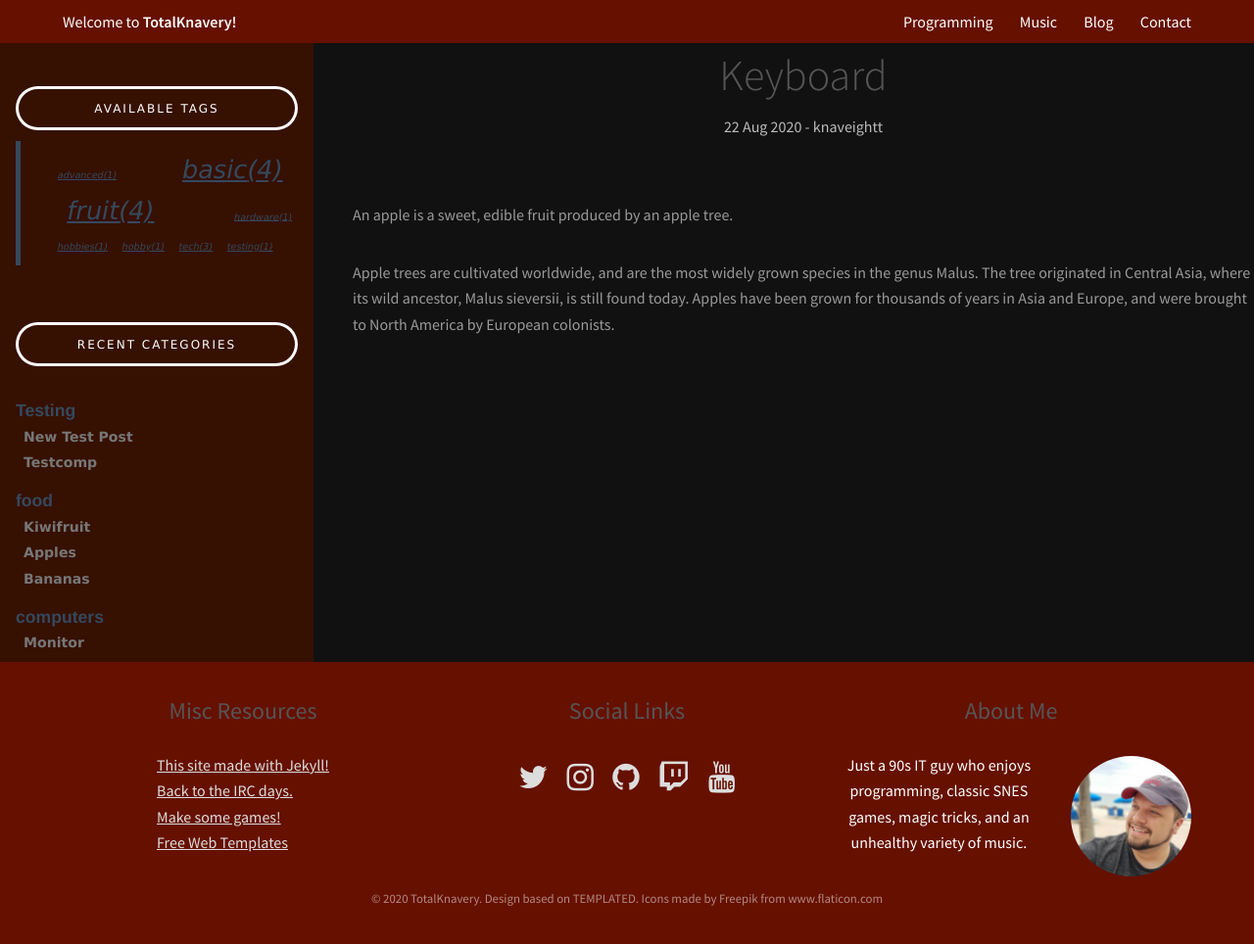
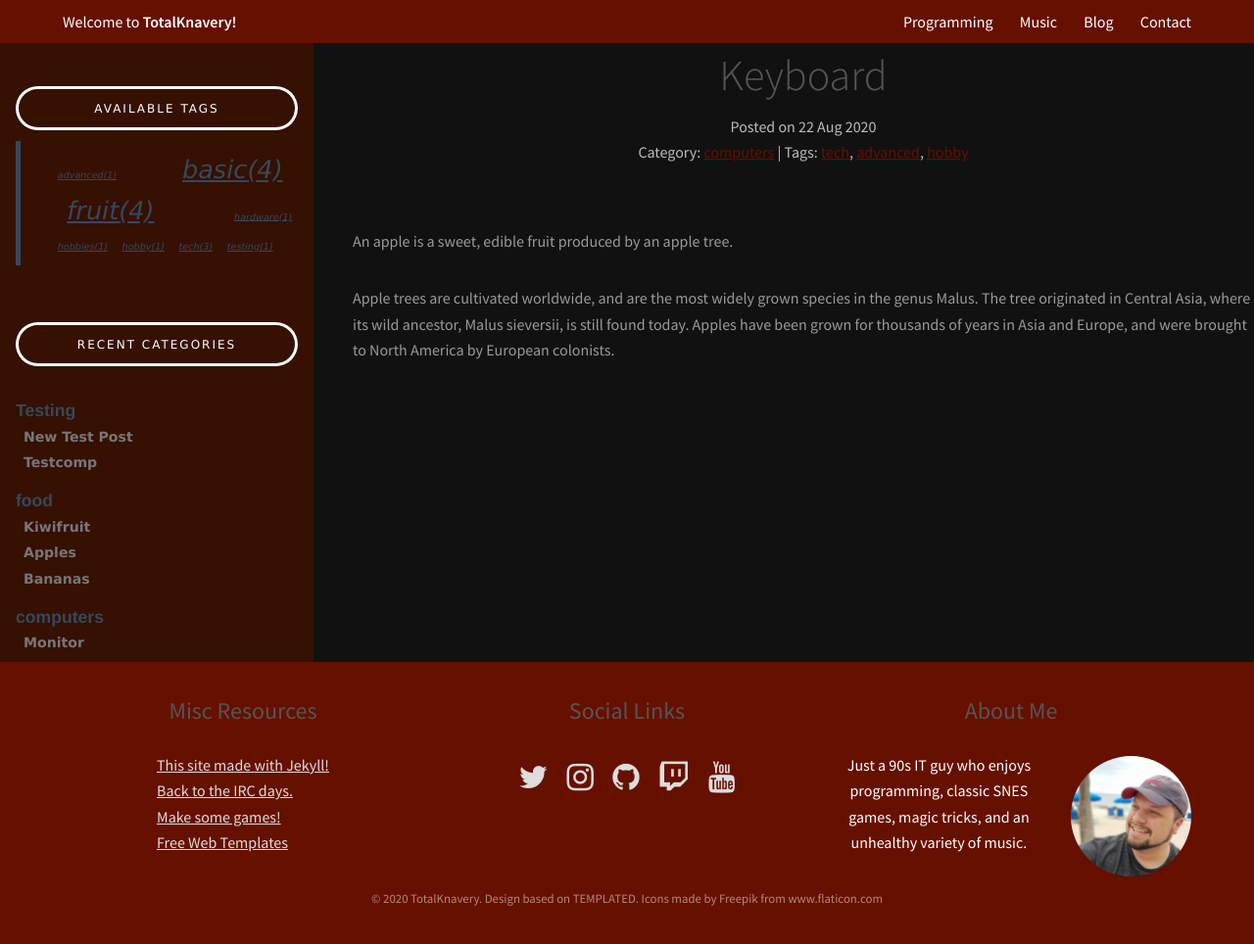
Before and after one commit to knaveightt/totalknavery, a Jekyll site: the page built from _posts/2020-08-22-keyboard.md, in a window 1280 px wide and 986 px high. Shown: the top 964 px of the window at 98% size. Built offline with Jekyll 4.4.1, drawn with Linux system fonts in a browser that asks for light colours.

Commit message:
Updated blog post layout

```diff
--- a/_layouts/post.html
+++ b/_layouts/post.html
@@ -51,7 +51,10 @@
 				<header class="align-center">
 					<h2>{{ page.title }}</h2>
                     {% if page.author %}
-					<p>{{ page.date | date_to_string }} - {{ page.author }}</p>
+					<p>
+                      Posted on {{ page.date | date_to_string }}<br />
+                      Category: <span class="blog-cat-hl"><a href="{{ 'blog/categories/' | relative_url }}#{{ page.category }}">{{ page.category }}</a></span> | Tags: <span class="blog-tags-hl">{% for pagetag in page.tags %}{% capture bturl %}blog/tags/{{ pagetag | slugize }}{% endcapture %}<a href="{{ bturl | relative_url }}">{{ pagetag }}</a>{% unless forloop.last %}, {% endunless %}{% endfor %}</span>
+                    </p>
                     {% endif %}
 				</header>
 
```
